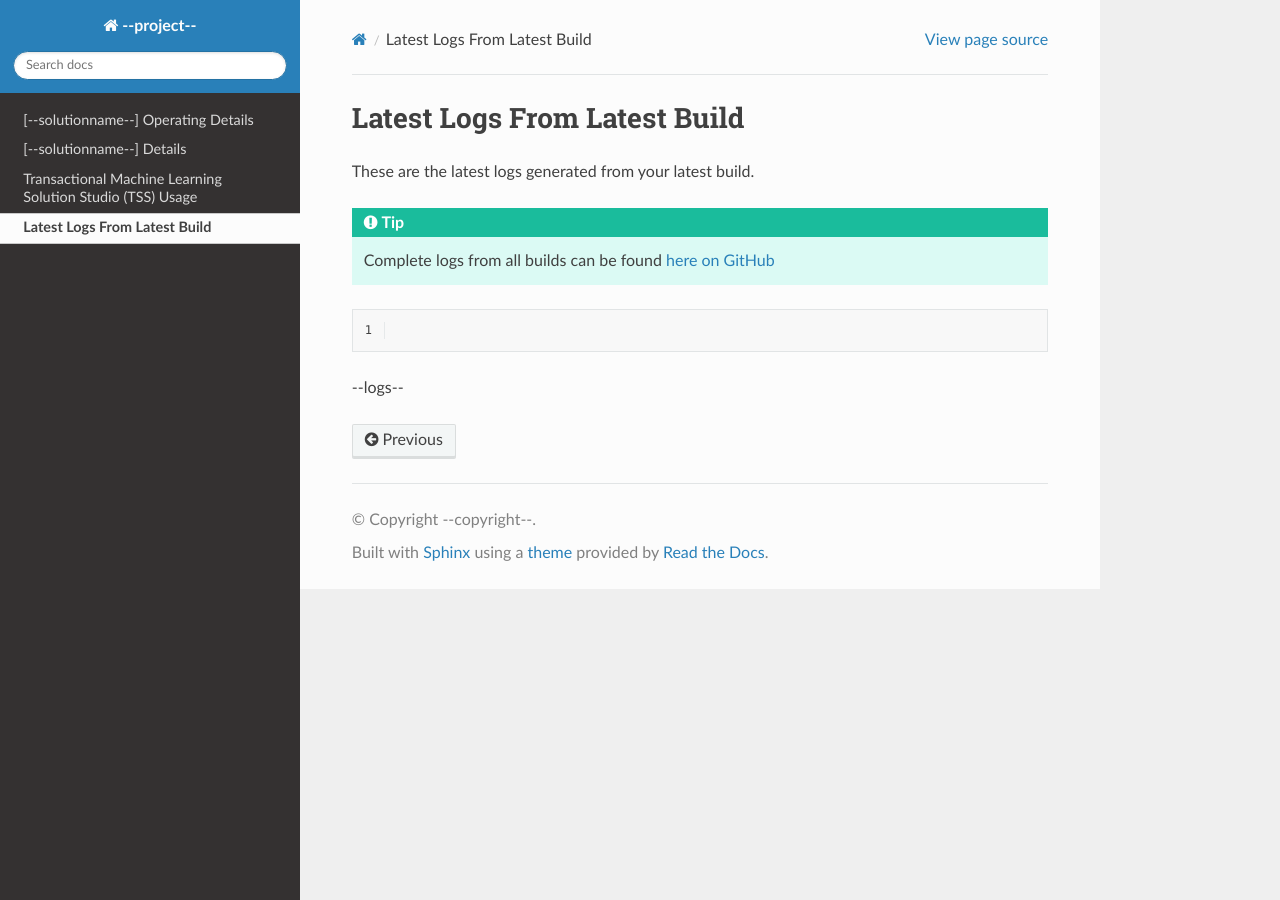
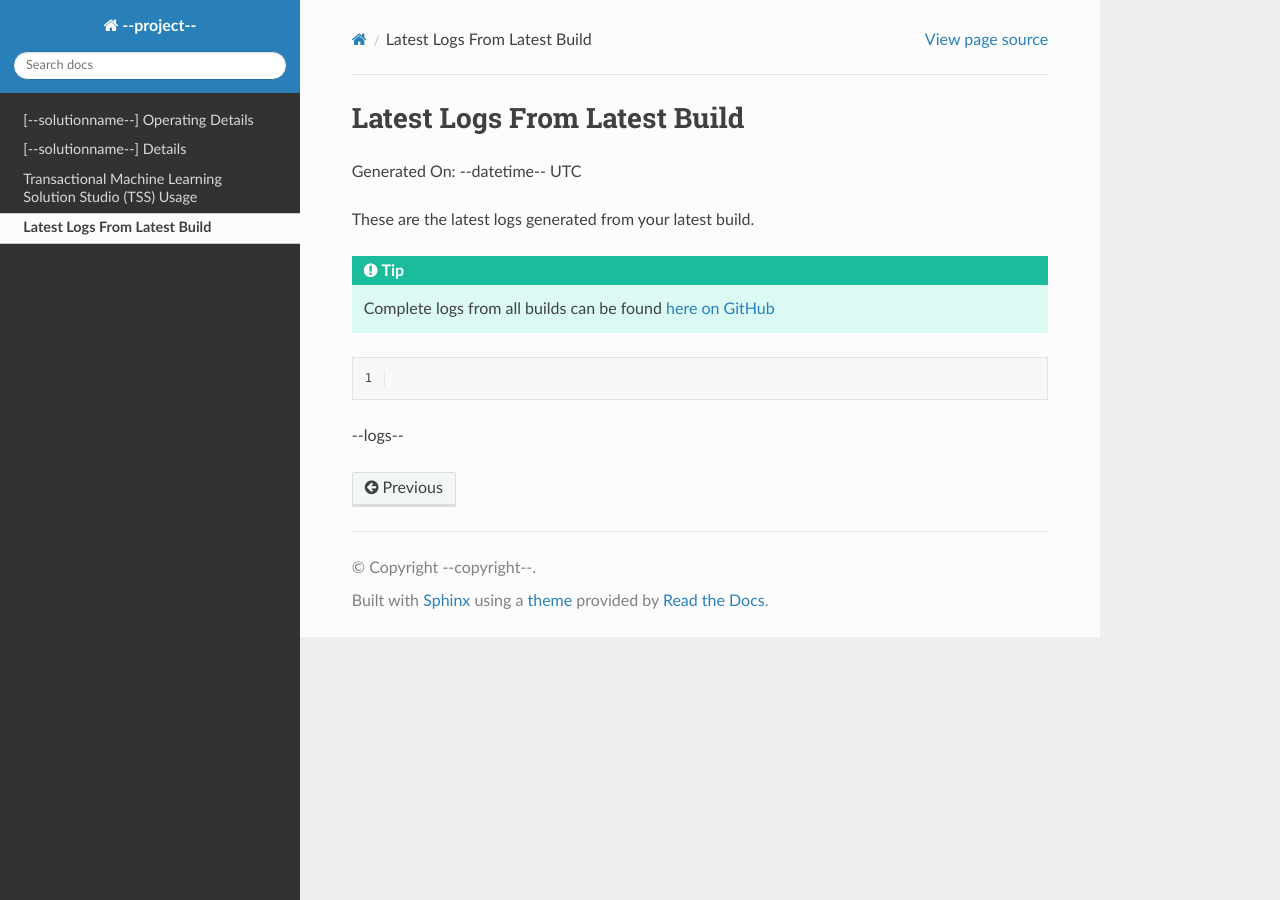
Before and after one commit to vanesalcb06/tssproject2-2b5c, a Sphinx documentation site: the page built from docs/source/logs.rst, in a window 1280 px wide. Built offline with Sphinx 7.4.7 and the Read the Docs theme 3.1.0, drawn with Linux system fonts in a browser that asks for light colours.

Commit message:
Update logs.rst

```diff
--- a/docs/source/logs.rst
+++ b/docs/source/logs.rst
@@ -1,5 +1,7 @@
 Latest Logs From Latest Build
 ==============================
+
+Generated On: --datetime-- UTC
 
 These are the latest logs generated from your latest build.
 
```
